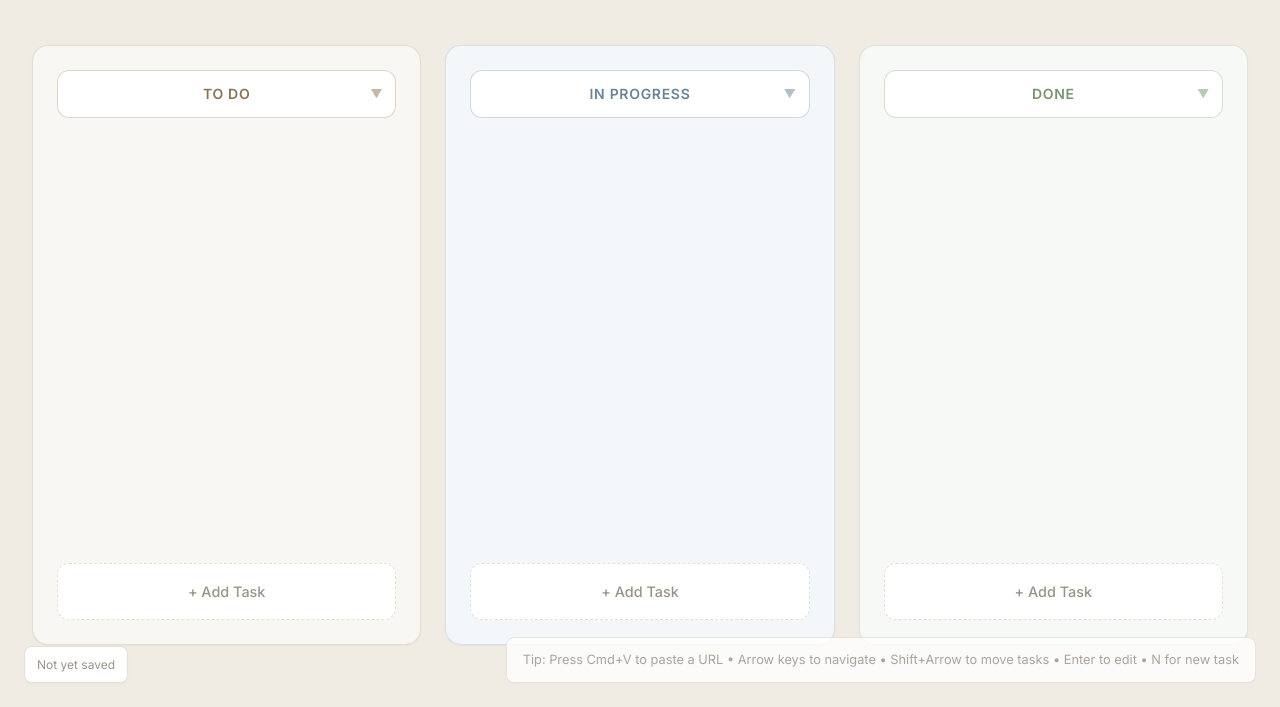
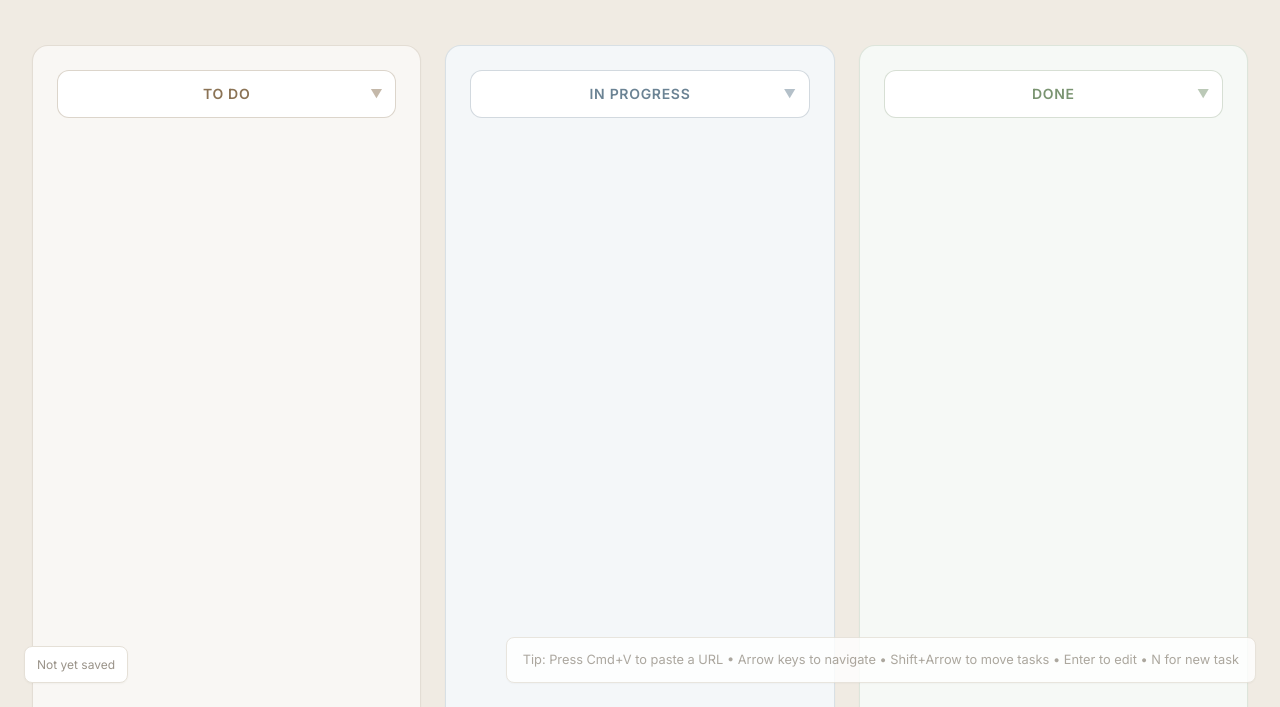
Before and after one commit to tnaftali/task-manager, a plain HTML site: page index.html in a window 1280 px wide. Shown: the part 93-800 px from the top of the page. Drawn offline with Linux system fonts and the light colour scheme.

Commit message:
fix column content height

```diff
--- a/index.html
+++ b/index.html
@@ -142,7 +142,8 @@
       padding: 24px;
       display: flex;
       flex-direction: column;
-      min-height: calc(100vh - 200px);
+      height: calc(150vh - 100px);
+      max-height: calc(150vh - 100px);
       border: 1px solid var(--border);
       box-shadow: var(--shadow-sm);
       transition: all 0.2s ease;
```
